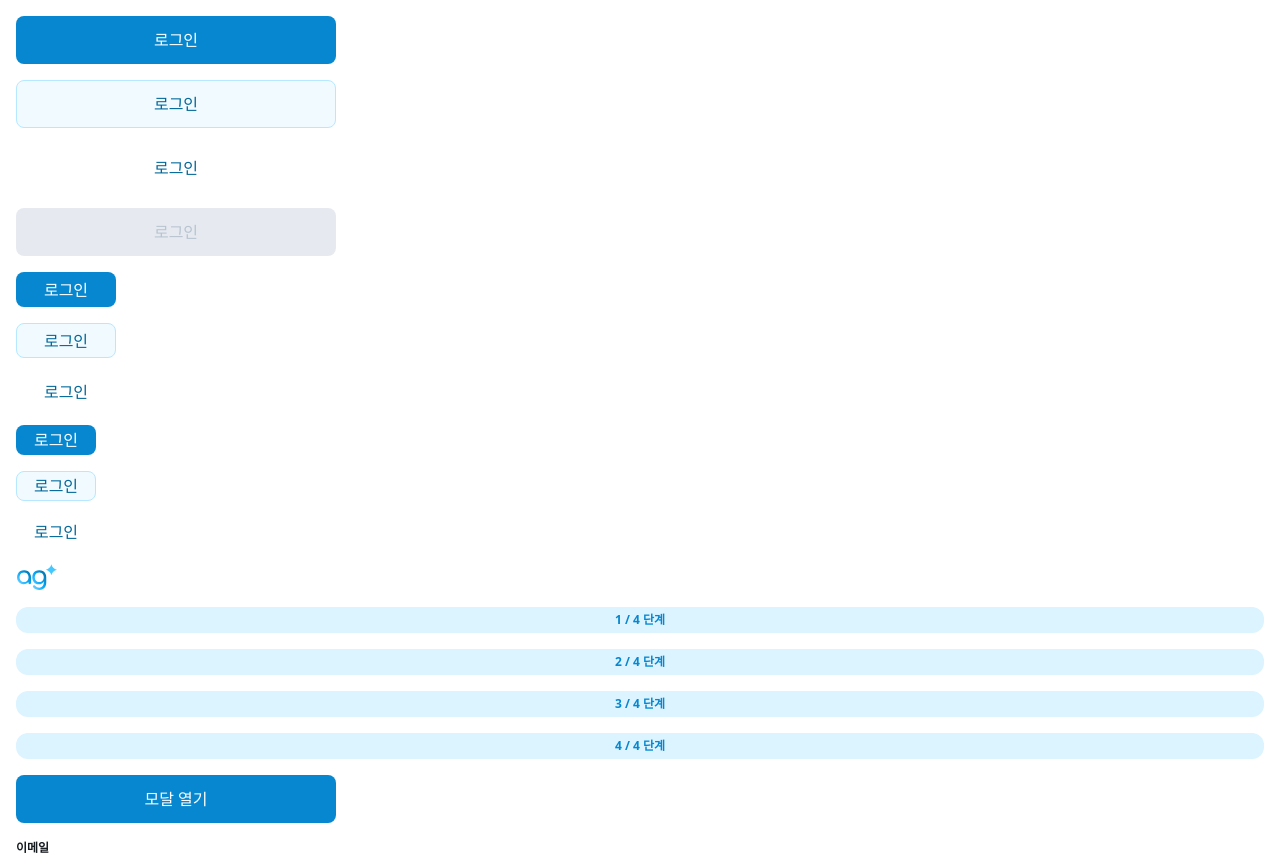
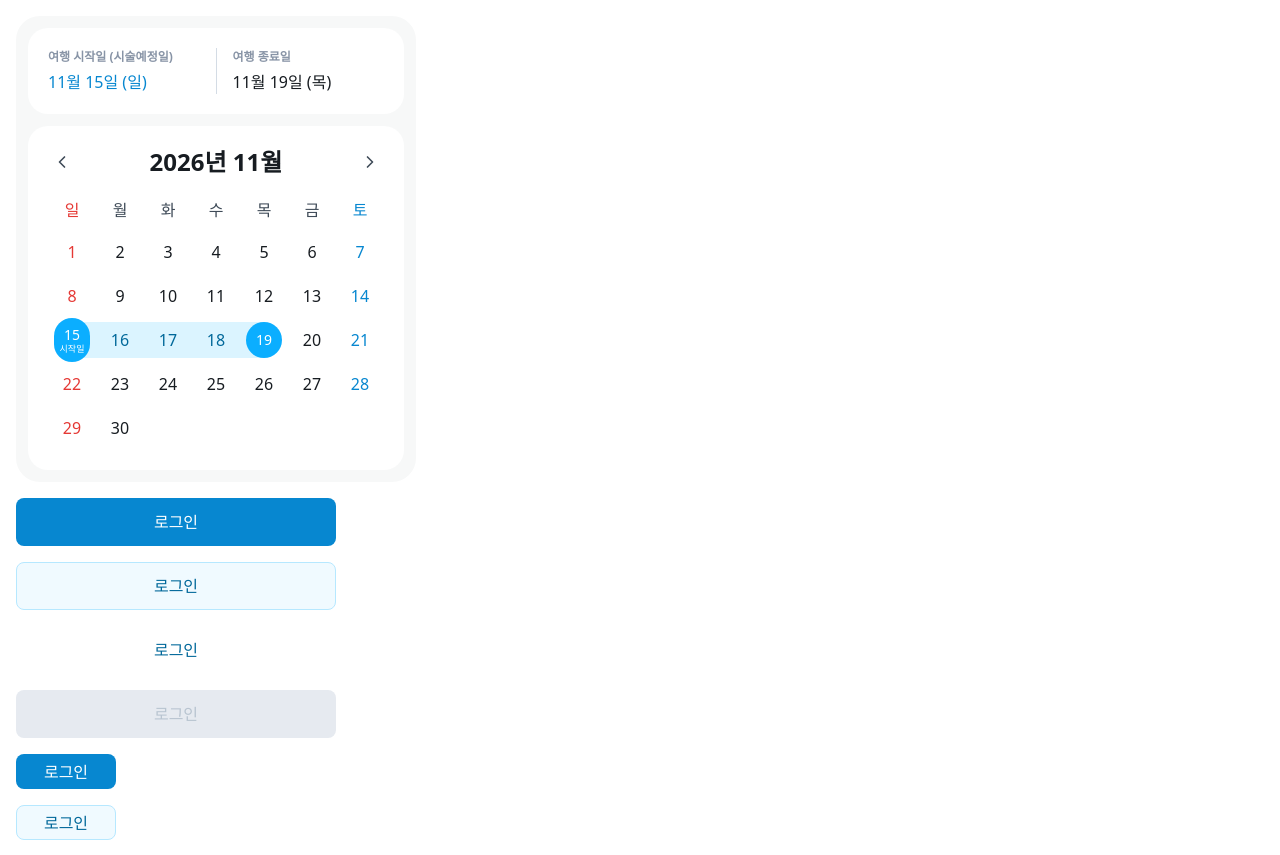
Before and after one commit to one-two-poof/afterglow-fe, a Next.js app in the folder apps/web/: page /uicomponents in a window 1280 px wide. Shown: the top 855 px of the page. Built offline with nearby package versions, Linux system fonts and the light colour scheme.

Commit message:
feat: calendar 구현

```diff
--- a/apps/web/src/app/(design)/uicomponents/page.tsx
+++ b/apps/web/src/app/(design)/uicomponents/page.tsx
@@ -7,6 +7,11 @@ import {
   Modal,
   TagList,
 } from "@afterglow/ui";
+import {
+  Calendar,
+  TripSummaryCard,
+  type DateRange,
+} from "@/components/Calendar";
 import { Eye, EyeOff, Search, X } from "lucide-react";
 import Link from "next/link";
 import { useState } from "react";
@@ -16,9 +21,23 @@ const UiComponents = () => {
   const [filter, setFilter] = useState("all");
   const [showPassword, setShowPassword] = useState(false);
   const [keyword, setKeyword] = useState("");
+  const [tripRange, setTripRange] = useState<DateRange>({
+    start: new Date(2026, 10, 15),
+    end: new Date(2026, 10, 19),
+  });
 
   return (
     <div className="flex flex-col gap-4 p-4">
+      <div className="flex w-[400px] max-w-full flex-col gap-3 rounded-[24px] bg-bg p-3">
+        <TripSummaryCard range={tripRange} />
+        <Calendar
+          value={tripRange}
+          onChange={setTripRange}
+          startLabel="시작일"
+          defaultMonth={new Date(2026, 10, 1)}
+        />
+      </div>
+
       <div className="flex flex-col gap-4">
         <Button as="a" href="/test" variant="primary">
           로그인
--- /dev/null
+++ b/apps/web/src/components/Calendar/Calendar.tsx
@@ -0,0 +1,191 @@
+"use client";
+
+import { cn } from "@afterglow/utils";
+import { ChevronLeft, ChevronRight } from "lucide-react";
+import { useState } from "react";
+
+import {
+  addMonths,
+  formatMonthTitle,
+  getMonthMatrix,
+  isInRange,
+  isSameDay,
+  nextRange,
+  startOfMonth,
+  WEEKDAYS_KO,
+  type DateRange,
+} from "./date-utils";
+
+export interface CalendarProps {
+  value: DateRange;
+  onChange: (range: DateRange) => void;
+  maxDaysFromStart?: number;
+  startLabel?: string;
+  defaultMonth?: Date;
+  className?: string;
+}
+
+export const Calendar = ({
+  value,
+  onChange,
+  maxDaysFromStart = 4,
+  startLabel,
+  defaultMonth,
+  className,
+}: CalendarProps) => {
+  const [month, setMonth] = useState(() =>
+    startOfMonth(defaultMonth ?? value.start ?? new Date()),
+  );
+
+  const weeks = getMonthMatrix(month.getFullYear(), month.getMonth());
+  const hasRange = Boolean(value.start && value.end);
+
+  return (
+    <div className={cn("rounded-[20px] bg-surface p-5", className)}>
+      <div className="mb-3 flex items-center justify-between">
+        <button
+          type="button"
+          aria-label="이전 달"
+          onClick={() => setMonth((m) => addMonths(m, -1))}
+          className="rounded-full p-1 text-text-secondary hover:bg-surface-muted hover:text-text focus-visible:ring-2 focus-visible:ring-border-focus focus-visible:outline-none"
+        >
+          <ChevronLeft size={20} />
+        </button>
+        <h2 className="text-heading-sm text-text">{formatMonthTitle(month)}</h2>
+        <button
+          type="button"
+          aria-label="다음 달"
+          onClick={() => setMonth((m) => addMonths(m, 1))}
+          className="rounded-full p-1 text-text-secondary hover:bg-surface-muted hover:text-text focus-visible:ring-2 focus-visible:ring-border-focus focus-visible:outline-none"
+        >
+          <ChevronRight size={20} />
+        </button>
+      </div>
+
+      <div className="grid grid-cols-7" aria-hidden="true">
+        {WEEKDAYS_KO.map((weekday, i) => (
+          <span
+            key={weekday}
+            className={cn(
+              "py-2 text-center text-label-sm",
+              i === 0
+                ? "text-error-500"
+                : i === 6
+                  ? "text-primary"
+                  : "text-text-secondary",
+            )}
+          >
+            {weekday}
+          </span>
+        ))}
+      </div>
+
+      <div role="grid" aria-label="날짜 선택">
+        {weeks.map((week, wi) => (
+          <div key={wi} role="row" className="grid grid-cols-7">
+            {week.map((day, di) =>
+              day ? (
+                <DayCell
+                  key={day.getTime()}
+                  day={day}
+                  range={value}
+                  hasRange={hasRange}
+                  startLabel={startLabel}
+                  onSelect={() =>
+                    onChange(nextRange(value, day, maxDaysFromStart))
+                  }
+                />
+              ) : (
+                <div
+                  key={`blank-${wi}-${di}`}
+                  role="gridcell"
+                  aria-hidden="true"
+                  className="h-11"
+                />
+              ),
+            )}
+          </div>
+        ))}
+      </div>
+    </div>
+  );
+};
+
+interface DayCellProps {
+  day: Date;
+  range: DateRange;
+  hasRange: boolean;
+  startLabel?: string;
+  onSelect: () => void;
+}
+
+const DayCell = ({
+  day,
+  range,
+  hasRange,
+  startLabel,
+  onSelect,
+}: DayCellProps) => {
+  const isStart = Boolean(range.start && isSameDay(day, range.start));
+  const isEnd = Boolean(range.end && isSameDay(day, range.end));
+  const inMiddle = isInRange(day, range);
+  const isEndpoint = isStart || isEnd;
+  const weekday = day.getDay();
+
+  const baseColor =
+    weekday === 0
+      ? "text-error-500"
+      : weekday === 6
+        ? "text-primary"
+        : "text-text";
+
+  const ariaLabel = `${day.getFullYear()}년 ${day.getMonth() + 1}월 ${day.getDate()}일 ${WEEKDAYS_KO[weekday]}요일${
+    isStart && startLabel ? `, ${startLabel}` : ""
+  }`;
+
+  return (
+    <div role="gridcell">
+      <button
+        type="button"
+        onClick={onSelect}
+        aria-label={ariaLabel}
+        aria-pressed={isEndpoint || inMiddle}
+        className="relative flex h-11 w-full items-center justify-center rounded-full focus-visible:ring-2 focus-visible:ring-border-focus focus-visible:outline-none"
+      >
+        {hasRange && (inMiddle || isEndpoint) && (
+          <span
+            className={cn(
+              "absolute inset-y-1 bg-primary-100",
+              inMiddle && "inset-x-0",
+              isStart && "right-0 left-1/2",
+              isEnd && "right-1/2 left-0",
+            )}
+          />
+        )}
+
+        {isEndpoint ? (
+          <span
+            className={cn(
+              "relative z-10 flex items-center justify-center rounded-full bg-primary-500 text-neutral-0",
+              isStart && startLabel ? "h-11 w-9 flex-col gap-0.5" : "size-9",
+            )}
+          >
+            <span className="text-body-sm leading-none">{day.getDate()}</span>
+            {isStart && startLabel && (
+              <span className="text-[9px] leading-none">{startLabel}</span>
+            )}
+          </span>
+        ) : (
+          <span
+            className={cn(
+              "relative z-10 text-body-md",
+              inMiddle ? "text-primary-700" : baseColor,
+            )}
+          >
+            {day.getDate()}
+          </span>
+        )}
+      </button>
+    </div>
+  );
+};
--- /dev/null
+++ b/apps/web/src/components/Calendar/TripSummaryCard.tsx
@@ -0,0 +1,42 @@
+import { cn } from "@afterglow/utils";
+
+import { formatDateWithWeekday, type DateRange } from "./date-utils";
+
+export interface TripSummaryCardProps {
+  range: DateRange;
+  className?: string;
+}
+
+export const TripSummaryCard = ({ range, className }: TripSummaryCardProps) => (
+  <div
+    className={cn("flex items-stretch rounded-[20px] bg-surface p-5", className)}
+  >
+    <SummaryItem
+      label="여행 시작일 (시술예정일)"
+      value={range.start}
+      emphasized
+    />
+    <div className="mx-4 w-px self-stretch bg-border" aria-hidden="true" />
+    <SummaryItem label="여행 종료일" value={range.end} />
+  </div>
+);
+
+interface SummaryItemProps {
+  label: string;
+  value: Date | null;
+  emphasized?: boolean;
+}
+
+const SummaryItem = ({ label, value, emphasized }: SummaryItemProps) => (
+  <div className="flex-1">
+    <p className="text-label-sm text-text-muted">{label}</p>
+    <p
+      className={cn(
+        "mt-1 text-heading-sm",
+        emphasized ? "text-primary" : "text-text",
+      )}
+    >
+      {value ? formatDateWithWeekday(value) : "-"}
+    </p>
+  </div>
+);
--- /dev/null
+++ b/apps/web/src/components/Calendar/date-utils.ts
@@ -0,0 +1,88 @@
+export interface DateRange {
+  start: Date | null;
+  end: Date | null;
+}
+
+export const WEEKDAYS_KO = ["일", "월", "화", "수", "목", "금", "토"] as const;
+
+const MS_PER_DAY = 86_400_000;
+
+export const startOfDay = (date: Date): Date =>
+  new Date(date.getFullYear(), date.getMonth(), date.getDate());
+
+export const startOfMonth = (date: Date): Date =>
+  new Date(date.getFullYear(), date.getMonth(), 1);
+
+export const addMonths = (date: Date, amount: number): Date =>
+  new Date(date.getFullYear(), date.getMonth() + amount, 1);
+
+export const isSameDay = (a: Date, b: Date): boolean =>
+  a.getFullYear() === b.getFullYear() &&
+  a.getMonth() === b.getMonth() &&
+  a.getDate() === b.getDate();
+
+export const diffInDays = (a: Date, b: Date): number =>
+  Math.round((startOfDay(b).getTime() - startOfDay(a).getTime()) / MS_PER_DAY);
+
+export const getMonthMatrix = (
+  year: number,
+  month: number,
+): (Date | null)[][] => {
+  const leadingBlanks = new Date(year, month, 1).getDay();
+  const daysInMonth = new Date(year, month + 1, 0).getDate();
+
+  const cells: (Date | null)[] = [];
+  for (let i = 0; i < leadingBlanks; i++) {
+    cells.push(null);
+  }
+  for (let day = 1; day <= daysInMonth; day++) {
+    cells.push(new Date(year, month, day));
+  }
+  while (cells.length % 7 !== 0) {
+    cells.push(null);
+  }
+
+  const weeks: (Date | null)[][] = [];
+  for (let i = 0; i < cells.length; i += 7) {
+    weeks.push(cells.slice(i, i + 7));
+  }
+  return weeks;
+};
+
+export const isInRange = (day: Date, range: DateRange): boolean => {
+  if (!range.start || !range.end) {
+    return false;
+  }
+  const time = startOfDay(day).getTime();
+  return (
+    time > startOfDay(range.start).getTime() &&
+    time < startOfDay(range.end).getTime()
+  );
+};
+
+export const nextRange = (
+  range: DateRange,
+  day: Date,
+  maxDaysFromStart: number,
+): DateRange => {
+  const { start, end } = range;
+
+  if (!start || end) {
+    return { start: day, end: null };
+  }
+  if (isSameDay(day, start)) {
+    return { start, end: null };
+  }
+
+  const diff = diffInDays(start, day);
+  if (diff > 0 && diff <= maxDaysFromStart) {
+    return { start, end: day };
+  }
+  return { start: day, end: null };
+};
+
+export const formatMonthTitle = (date: Date): string =>
+  `${date.getFullYear()}년 ${date.getMonth() + 1}월`;
+
+export const formatDateWithWeekday = (date: Date): string =>
+  `${date.getMonth() + 1}월 ${date.getDate()}일 (${WEEKDAYS_KO[date.getDay()]})`;
--- /dev/null
+++ b/apps/web/src/components/Calendar/index.ts
@@ -0,0 +1,7 @@
+export { Calendar, type CalendarProps } from "./Calendar";
+export { TripSummaryCard, type TripSummaryCardProps } from "./TripSummaryCard";
+export {
+  formatDateWithWeekday,
+  formatMonthTitle,
+  type DateRange,
+} from "./date-utils";
```
Also changed, not shown: 1 other file (tests, documents, lock files or other folders).
